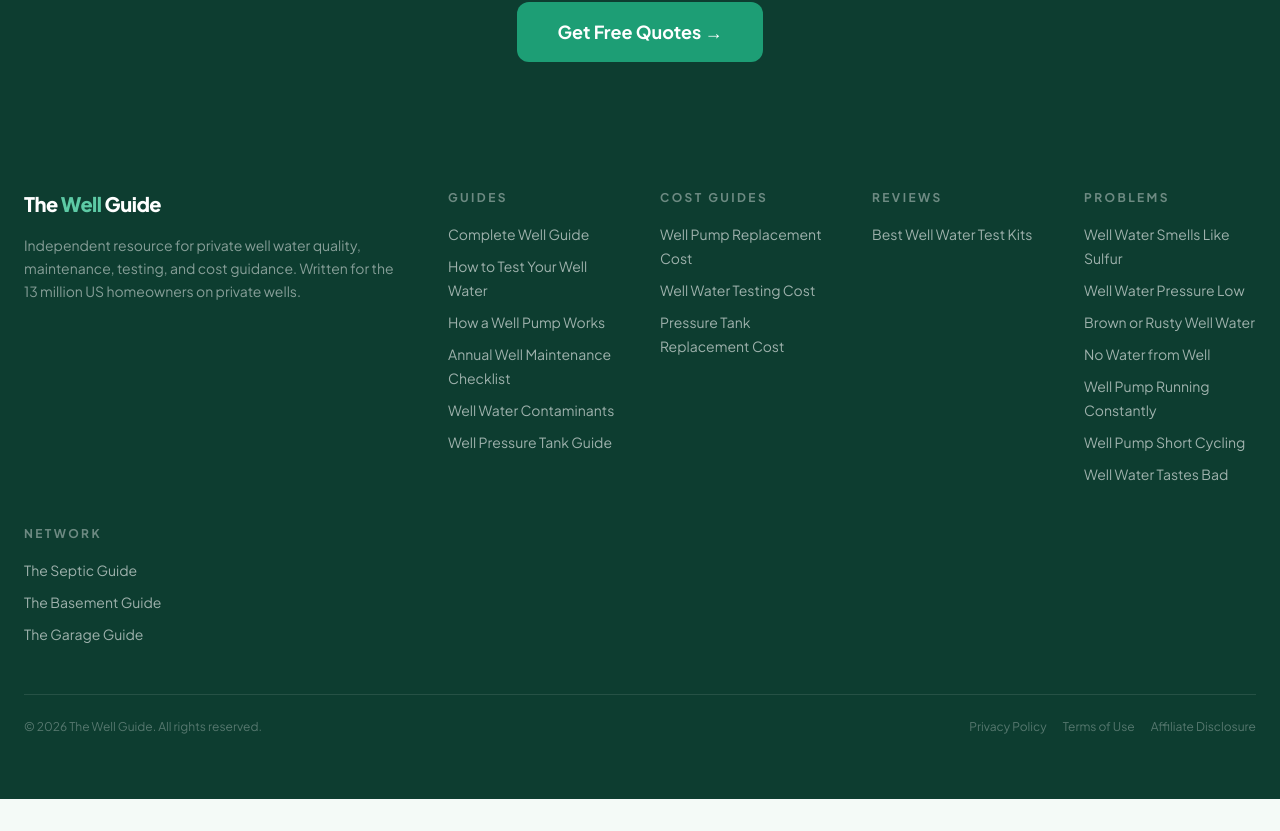
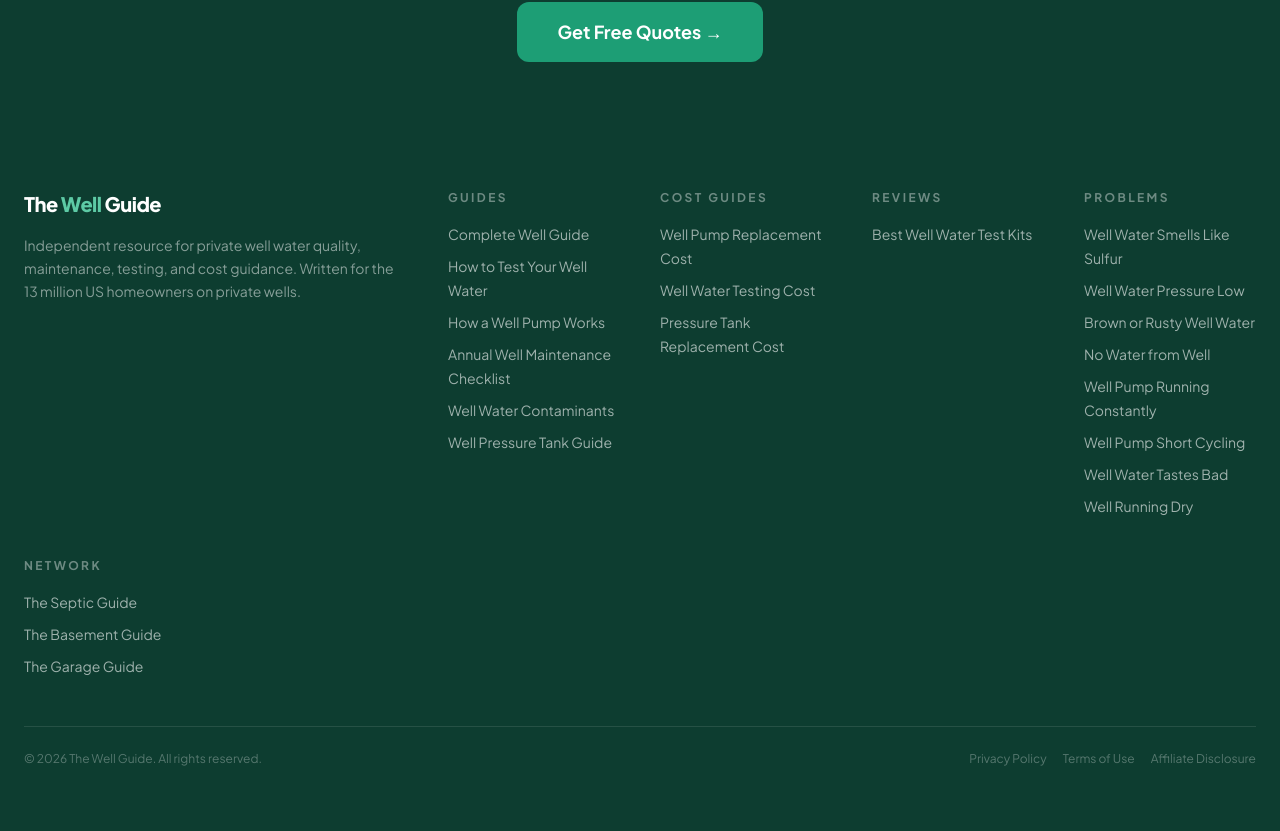
Before and after one commit to thebasementguide2026/thewell.guide-, a Next.js app: page / in a window 1280 px wide. Shown: the part 3063-3894 px from the top of the page. Before the commit the page ends 3862 px from the top, so only its background shows below. Built offline with nearby package versions, Linux system fonts and the light colour scheme.

Commit message:
Add well running dry to footer

```diff
--- a/components/Footer.tsx
+++ b/components/Footer.tsx
@@ -34,6 +34,7 @@ const footerSections = [
       { label: 'Well Pump Running Constantly', href: '/problems/well-pump-running-constantly' },
       { label: 'Well Pump Short Cycling', href: '/problems/well-pump-short-cycling' },
       { label: 'Well Water Tastes Bad', href: '/problems/well-water-tastes-bad' },
+      { label: 'Well Running Dry', href: '/problems/well-running-dry' },
     ],
   },
 ]
```
